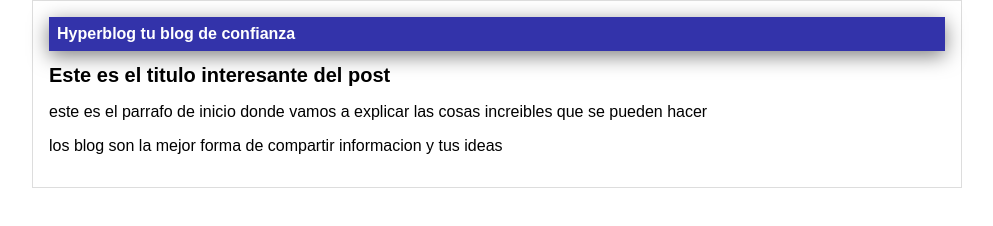
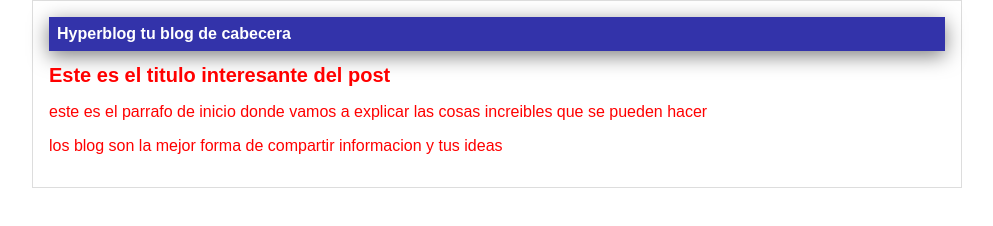
Before and after one commit to dalikus1/BlogPrueba, a plain HTML site: page index.html in a window 1280 px wide. Shown: the whole page, without its empty margins (143-1136 px from the left). Drawn offline with Linux system fonts and the light colour scheme.

Commit message:
modifique la cabecera y el color del texto

```diff
--- a/css/stilos.css
+++ b/css/stilos.css
@@ -1,5 +1,5 @@
 body {
-    color: rgb(0, 0, 0);
+    color: red;
     text-align: center;
     font-family: arial;
     font-size: 16px;
--- a/index.html
+++ b/index.html
@@ -12,7 +12,7 @@
 <body>
     <div id="container">
         <div id="cabecera">
-            Hyperblog <span id="tagline">tu blog de confianza</span>
+            Hyperblog <span id="tagline">tu blog de cabecera</span>
         </div>
         <div id="post">
         <h1>Este es el titulo interesante del post</h1>
```
